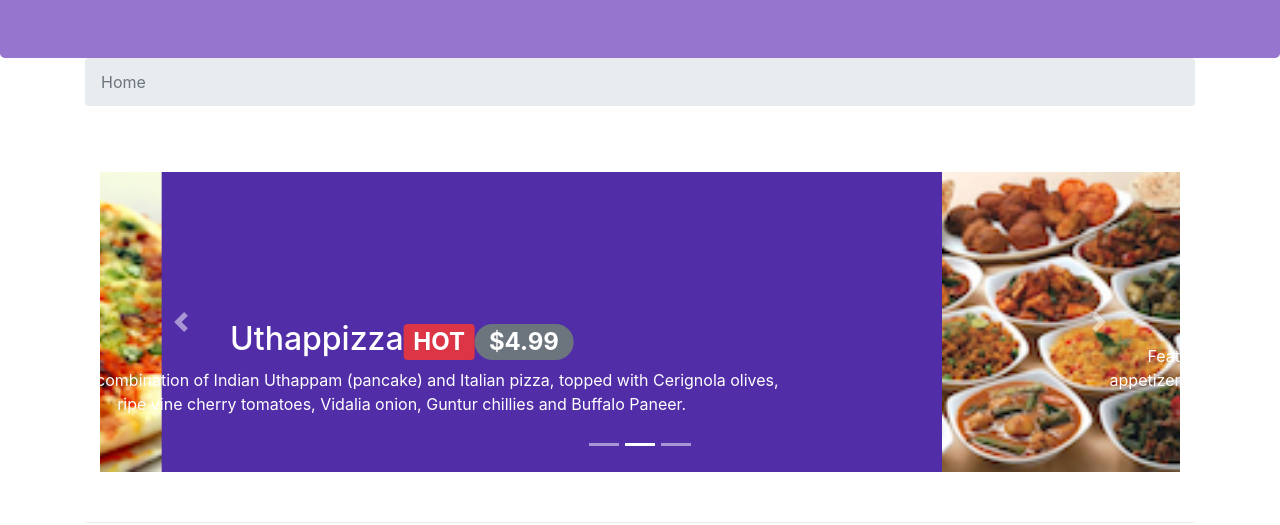
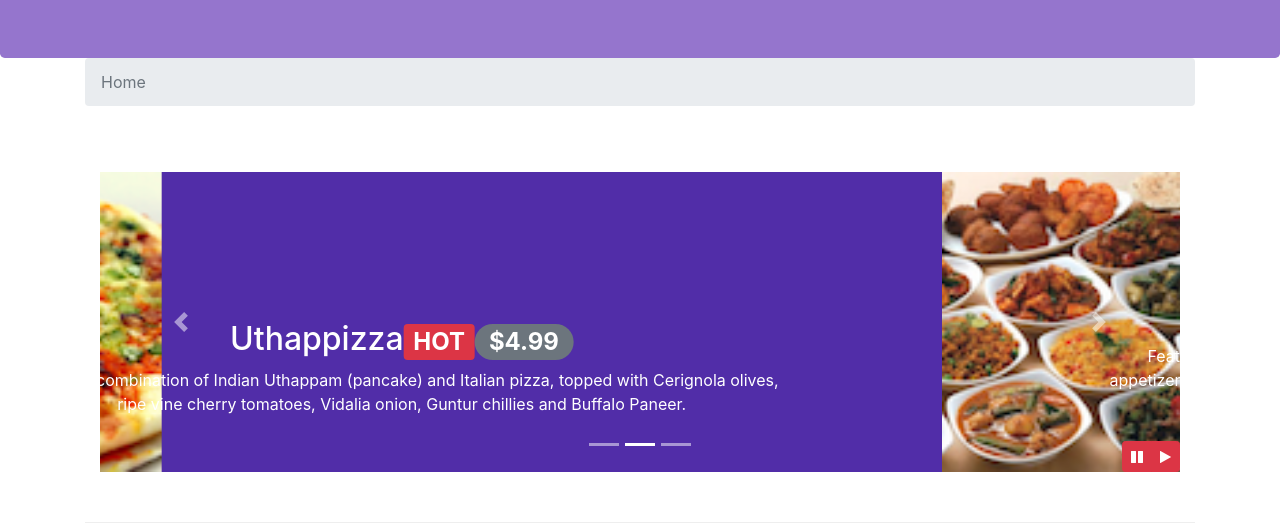
Before and after one commit to ChemsVivlo/conFusion, a website: page index.html in a window 1280 px wide. Shown: the part 276-801 px from the top of the page. Drawn offline with nearby package versions, Linux system fonts and the light colour scheme.

Commit message:
Bootstrap JQuery

```diff
--- a/css/styles.css
+++ b/css/styles.css
@@ -60,3 +60,9 @@ body{
     left: 0;
     min-height: 300px;
 }
+
+#carouselButton {
+    right: 0px;
+    position: absolute;
+    bottom: 0px;
+}
--- a/index.html
+++ b/index.html
@@ -172,11 +172,9 @@
     </div>
 
     <div class="container">
-
         <ol class="col-12 breadcrumb">
             <li class="breadcrumb-item active">Home</li>
         </ol>
-
         <div class="row row-content">
             <div class="col">
                 <div id="mycarousel" class="carousel slide" data-ride="carousel">
@@ -218,6 +216,14 @@
                     <a class="carousel-control-next" href="#mycarousel" role="button" data-slide="next">
                         <span class="carousel-control-next-icon"></span>
                     </a>
+                    <div class="btn-group" id="carouselButton">
+                        <button class="btn btn-danger btn-sm" id="carousel-pause">
+                            <span class="fa fa-pause"></span>
+                        </button>
+                        <button class="btn btn-danger btn-sm" id="carousel-play">
+                            <span class="fa fa-play"></span>
+                        </button>
+                    </div>
                 </div>
             </div>
         </div>
@@ -315,5 +321,16 @@
     <script src="node_modules/jquery/dist/jquery.slim.min.js"></script>
     <script src="node_modules/popper.js/dist/umd/popper.min.js"></script>
     <script src="node_modules/bootstrap/dist/js/bootstrap.min.js"></script>
+    <script>
+        $(document).ready(function(){
+            $('#mycarousel').carousel({interval: 2000});
+            $('#carousel-pause').click(function(){
+                $('#mycarousel').carousel('pause');
+            });
+            $('#carousel-play').click(function(){
+                $('#mycarousel').carousel('cycle');
+            });
+        });
+    </script>
 </body>
 </html>
```
